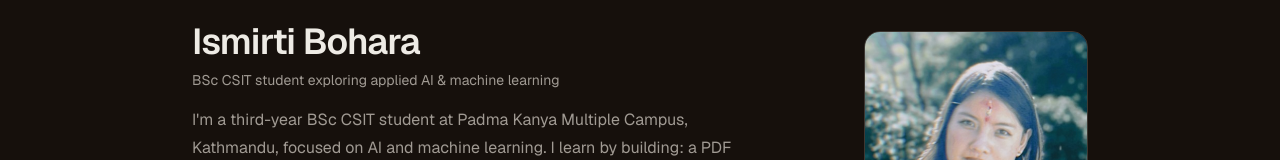
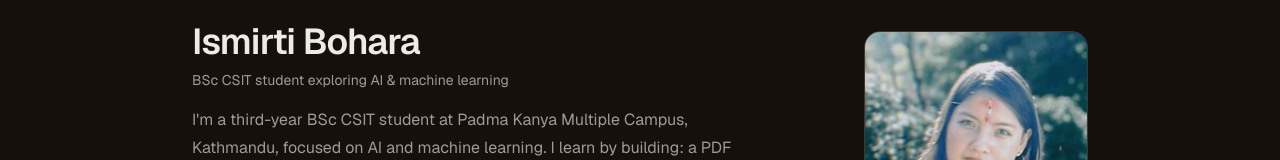
Before and after one commit to ismirtibohara/ismirti-portfolio, a Next.js app: page / in a window 1280 px wide. Shown: the part 147-307 px from the top of the page. Built offline with nearby package versions, Linux system fonts and the light colour scheme.

Commit message:
Update About subtitle

```diff
--- a/components/sections/hero.tsx
+++ b/components/sections/hero.tsx
@@ -26,7 +26,7 @@ export function HeroSection() {
         <div className="min-w-0 flex-1">
           <h1 className="text-3xl font-semibold tracking-tight sm:text-4xl">{profile.name}</h1>
           <p className="mt-2 text-sm text-muted-foreground">
-            BSc CSIT student exploring applied AI &amp; machine learning
+            BSc CSIT student exploring AI &amp; machine learning
           </p>
           <p className="mt-4 max-w-xl text-pretty leading-7 text-muted-foreground">
             I&apos;m a third-year BSc CSIT student at Padma Kanya Multiple Campus, Kathmandu, focused on AI and
```
